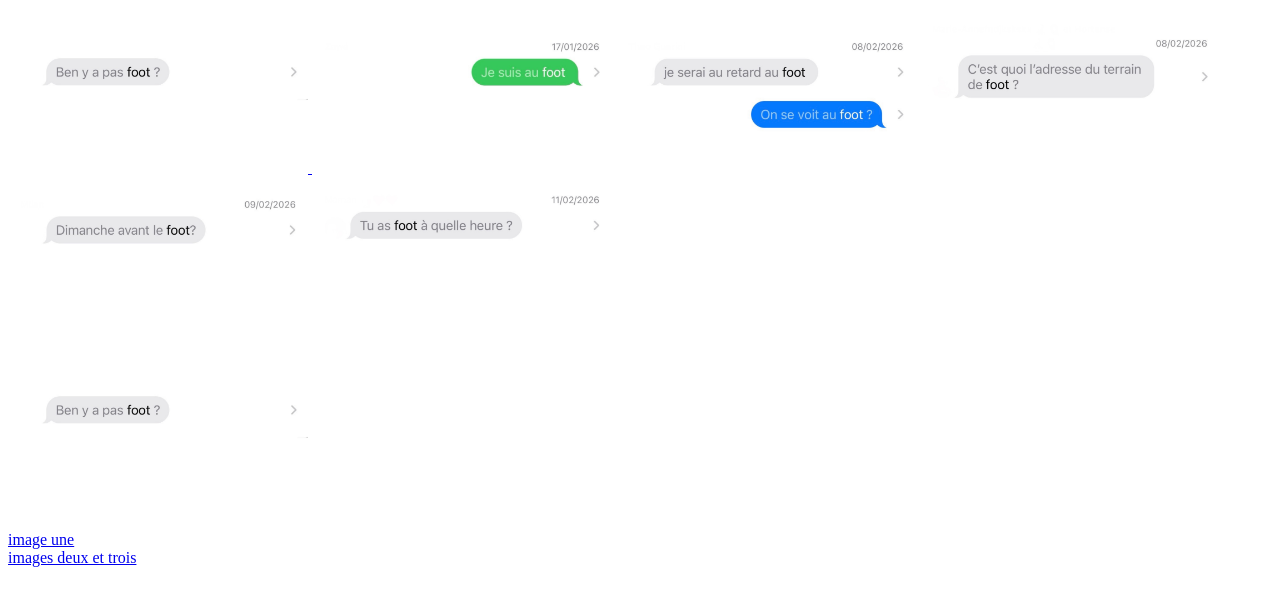
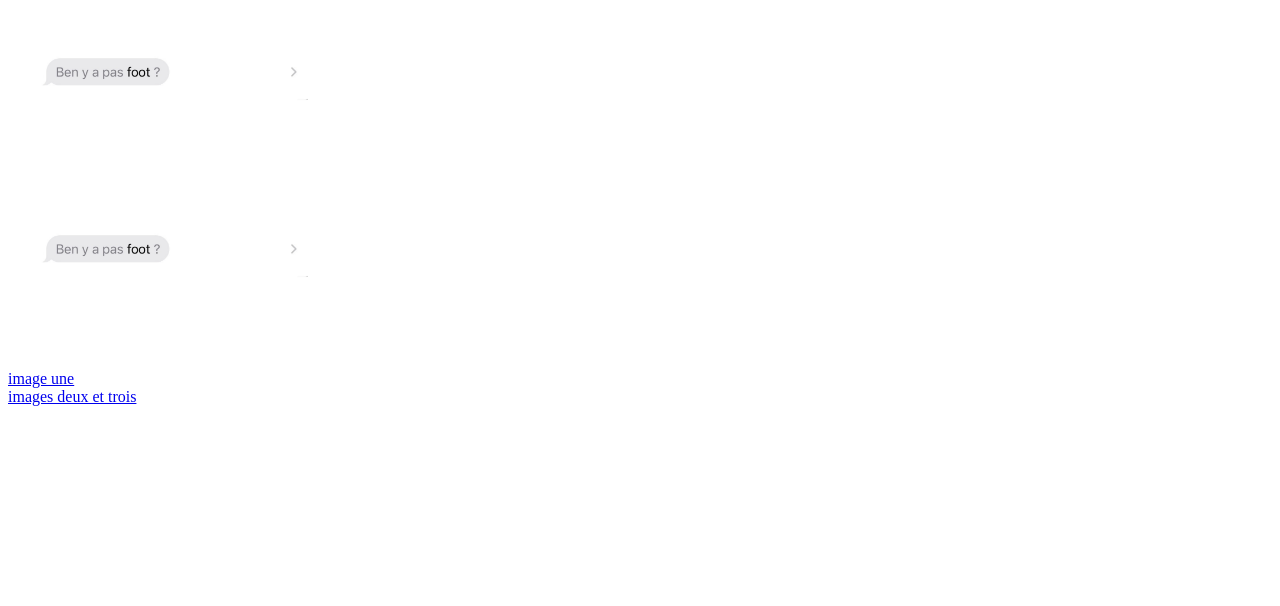
Before and after one commit to j155555/1site, a plain HTML site: page index.html in a window 1280 px wide. Drawn offline with Linux system fonts and the light colour scheme.

Commit message:
reàzéro

```diff
--- a/index.html
+++ b/index.html
@@ -12,7 +12,6 @@
         <a href="benyapasfoot2.html" target="_blank">
             <img src="images/benyapasfoot2.jpg" alt="Benyapasfoot" width="300">
         </a>
-    <img src="images/jesuisaufoot.jpg" width="300px"/> <img src="images/jeseraienretardaufootonsevoitaufoot.jpg" width="300px"/> <img src="images/cestquoiladresseduterraindefooot.jpg" width="300px"/> <img src="images/dimancheavantlefoot.jpg" width="300px"/> <img src="images/tuasfootaquelleheure.jpg" width="300px"/>
     </p>
 <p>
 <!-- Image interactive avec script de rotation -->
```
